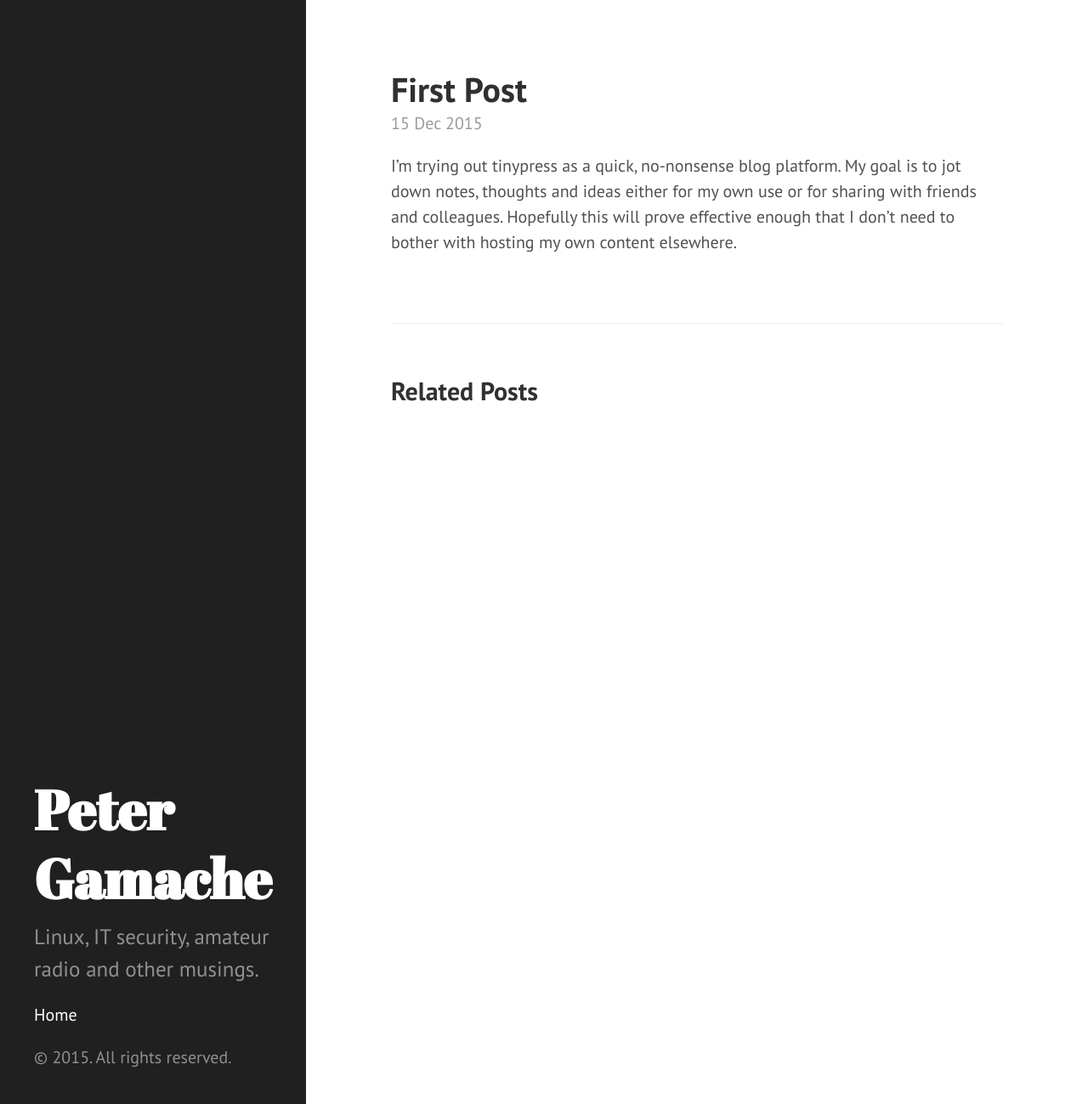
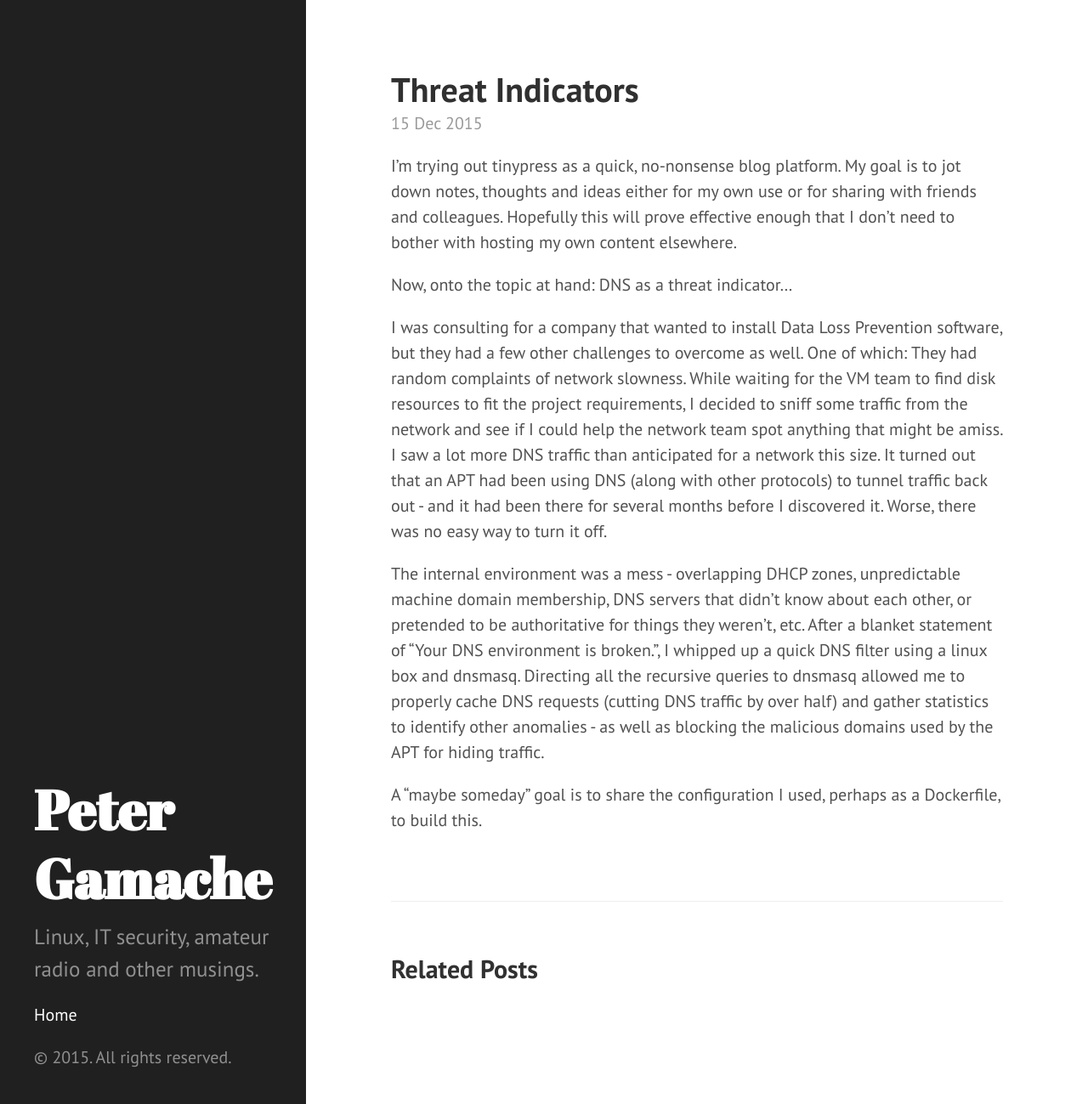
Before and after one commit to kc0tfb/kc0tfb.github.io, a Jekyll site: the page built from _posts/2015-12-15-first-post.markdown, in a window 1280 px wide and 1299 px high. Shown: the whole window at 85% size. Built offline with Jekyll 4.4.1, drawn with Linux system fonts in a browser that asks for light colours.

Commit message:
Post update: First Post

```diff
--- a/_posts/2015-12-15-first-post.markdown
+++ b/_posts/2015-12-15-first-post.markdown
@@ -1,6 +1,14 @@
 ---
 published: true
-title: First Post
+title: Threat Indicators
 layout: post
 ---
 I'm trying out tinypress as a quick, no-nonsense blog platform.  My goal is to jot down notes, thoughts and ideas either for my own use or for sharing with friends and colleagues.  Hopefully this will prove effective enough that I don't need to bother with hosting my own content elsewhere.
+
+Now, onto the topic at hand:  DNS as a threat indicator...
+
+I was consulting for a company that wanted to install Data Loss Prevention software, but they had a few other challenges to overcome as well.  One of which: They had random complaints of network slowness. While waiting for the VM team to find disk resources to fit the project requirements, I decided to sniff some traffic from the network and see if I could help the network team spot anything that might be amiss. I saw a lot more DNS traffic than anticipated for a network this size.  It turned out that an APT had been using DNS (along with other protocols) to tunnel traffic back out - and it had been there for several months before I discovered it. Worse, there was no easy way to turn it off.
+
+The internal environment was a mess - overlapping DHCP zones, unpredictable machine domain membership, DNS servers that didn't know about each other, or pretended to be authoritative for things they weren't, etc.  After a blanket statement of "Your DNS environment is broken.", I whipped up a quick DNS filter using a linux box and dnsmasq.  Directing all the recursive queries to dnsmasq allowed me to properly cache DNS requests (cutting DNS traffic by over half) and gather statistics to identify other anomalies - as well as blocking the malicious domains used by the APT for hiding traffic.
+
+A "maybe someday" goal is to share the configuration I used, perhaps as a Dockerfile, to build this.
```
